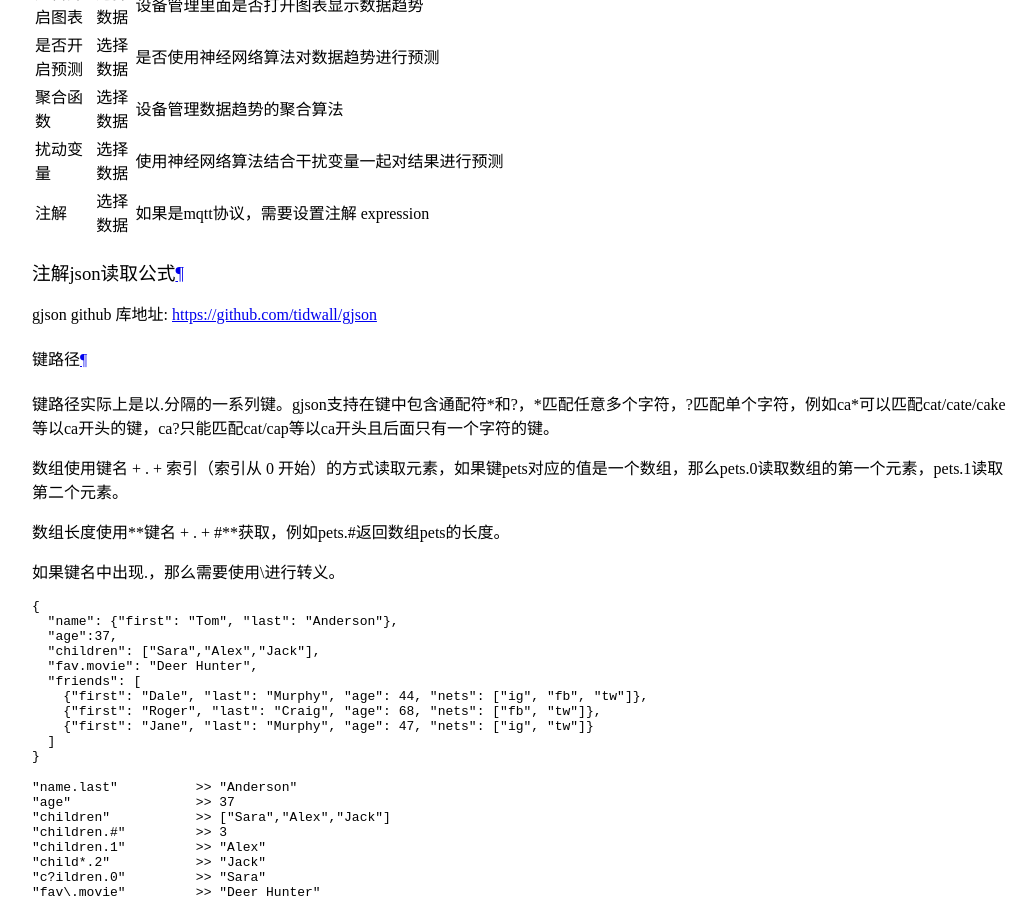
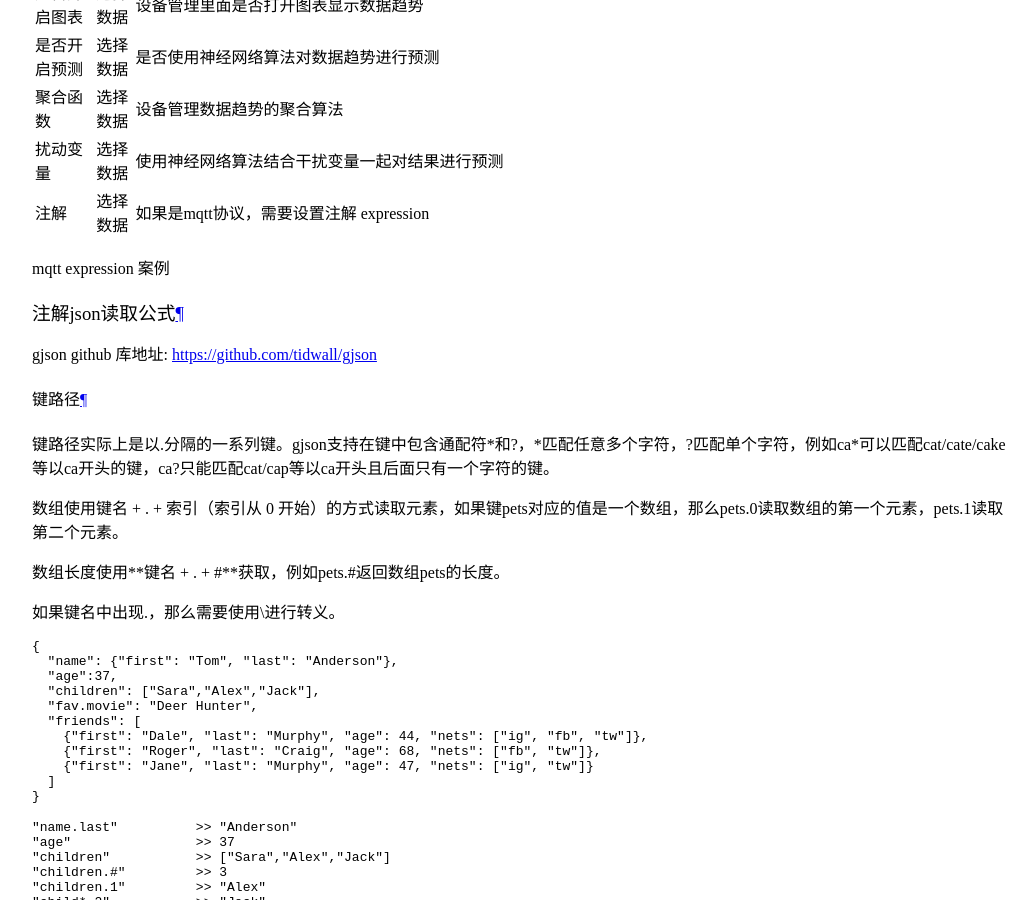
Before and after one commit to novawatcher-io/document, an MkDocs documentation site: the page built from docs/getting-started/assets/device_template.md, in a window 1280 px wide and 900 px high, scrolled down 11238 px. Shown: the whole window, without its empty margins (24-1060 px from the left). Built offline with MkDocs 1.6.1 and Material for MkDocs 9.7.7, drawn with Linux system fonts in a browser that asks for light colours; some web fonts are replaced; the version menu is left out.

Commit message:
feat: 加入使用说明

```diff
--- a/docs/getting-started/assets/device_template.md
+++ b/docs/getting-started/assets/device_template.md
@@ -52,6 +52,10 @@ description: "青岛星观信息网络提供智能设备模板功能，设备模
 | 聚合函数 | 选择数据 |	设备管理数据趋势的聚合算法 |
 | 扰动变量 | 选择数据 |	使用神经网络算法结合干扰变量一起对结果进行预测 |
 | 注解 | 选择数据 |	如果是mqtt协议，需要设置注解 expression |
+
+mqtt expression 案例
+
+
 
 ### 注解json读取公式
 
```
Also changed, not shown: 1 other file.
